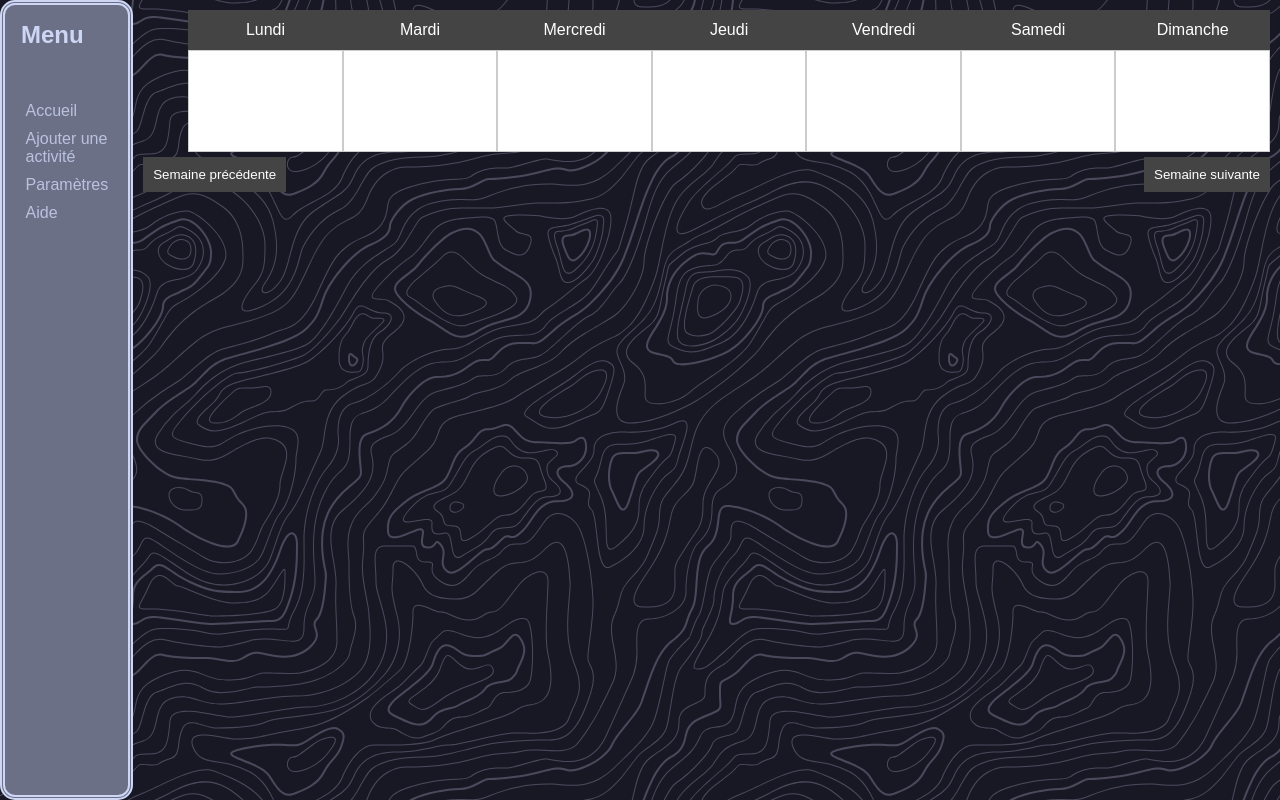
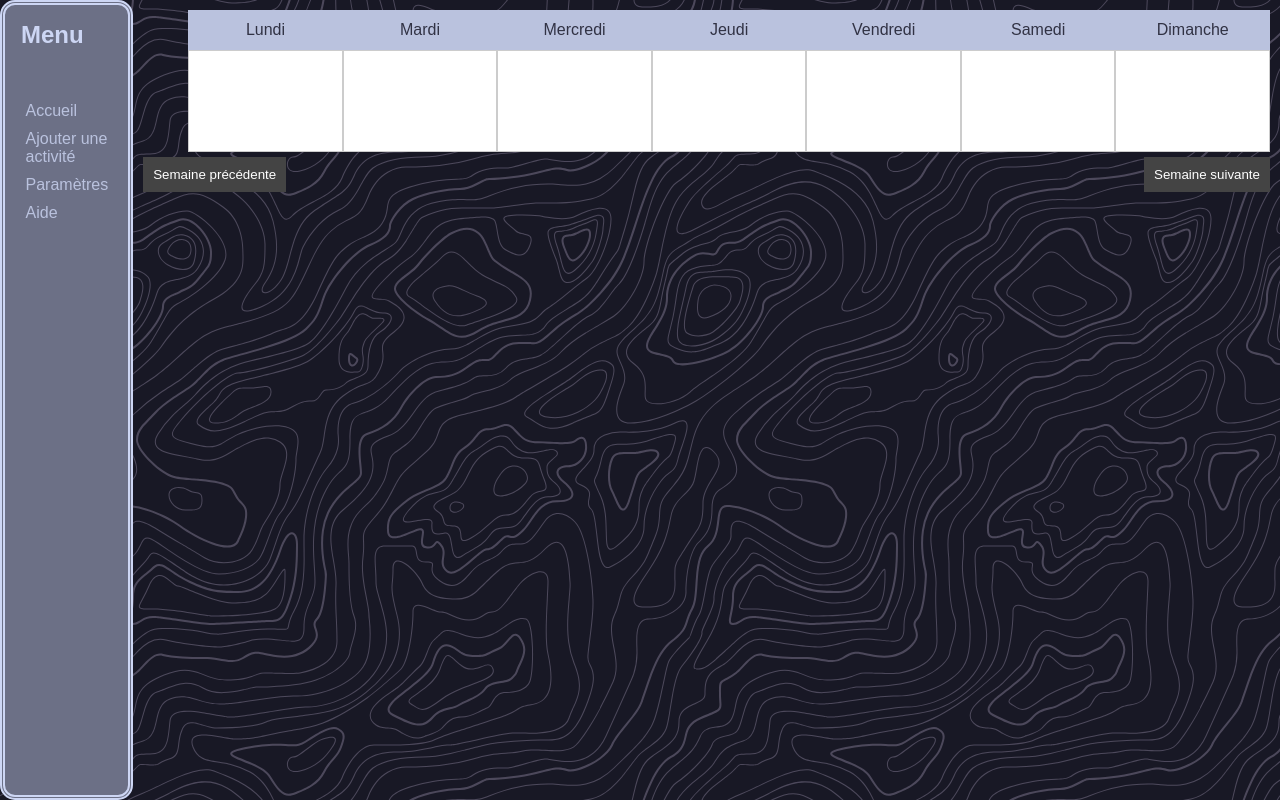
Before and after one commit to RicardMatteo/Appli-Web, a React (Create React App) app in the folder ade-en-mieux/: page /agenda in a window 1280 px wide. Built offline with nearby package versions, Linux system fonts and the light colour scheme.

Commit message:
feat: color

```diff
--- a/ade-en-mieux/src/routes/agenda/agenda.scss
+++ b/ade-en-mieux/src/routes/agenda/agenda.scss
@@ -3,8 +3,6 @@
 
 body {
     font-family: Arial, sans-serif;
-
-    height: 100vh;
     margin: 0;
     flex-direction: column;
 
@@ -57,7 +55,6 @@ body {
 
 
 .main-content {
-
     display: flex;
     flex-direction: column;
     align-items: center;
@@ -78,17 +75,17 @@ body {
     table-layout: fixed;
     width: 100%;
 }
+
 .header {
     display: contents;
-
 }
 
 .header .day {
-    background-color: #444;
-    color: white;
+    background-color: var(--subtext1);
+    color: var(--surface0);
     text-align: center;
     padding: 10px;
-    border: 1px solid #444;
+    border: 1px solid var(--subtext1);
 }
 
 .body {
@@ -141,7 +138,6 @@ body {
     cursor: pointer;
     transition: background-color 0.3s ease;
     text-align:center;
-
 }
 
 .activity:hover {
@@ -172,11 +168,6 @@ body {
 #current-week {
     font-weight: bold;
 }
-
-
-
-
-
 
 
 .time-slot {
```
